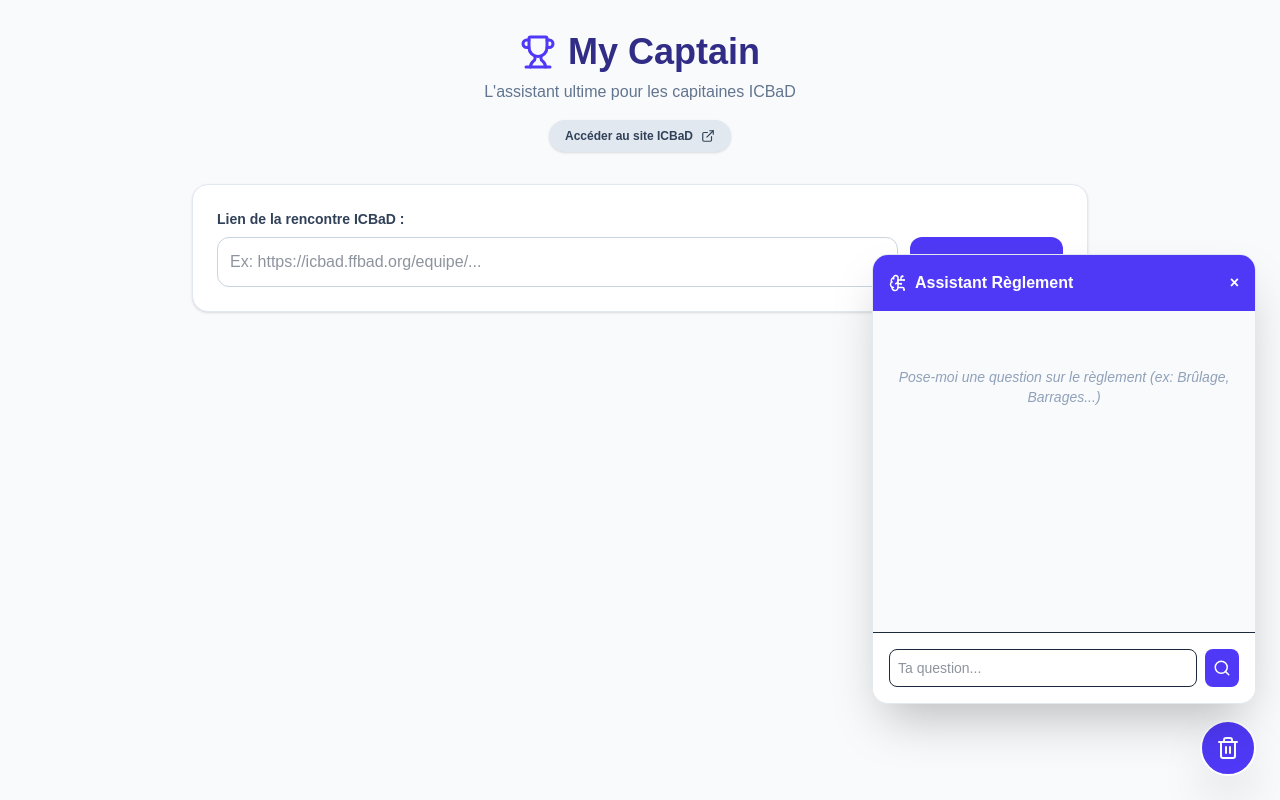
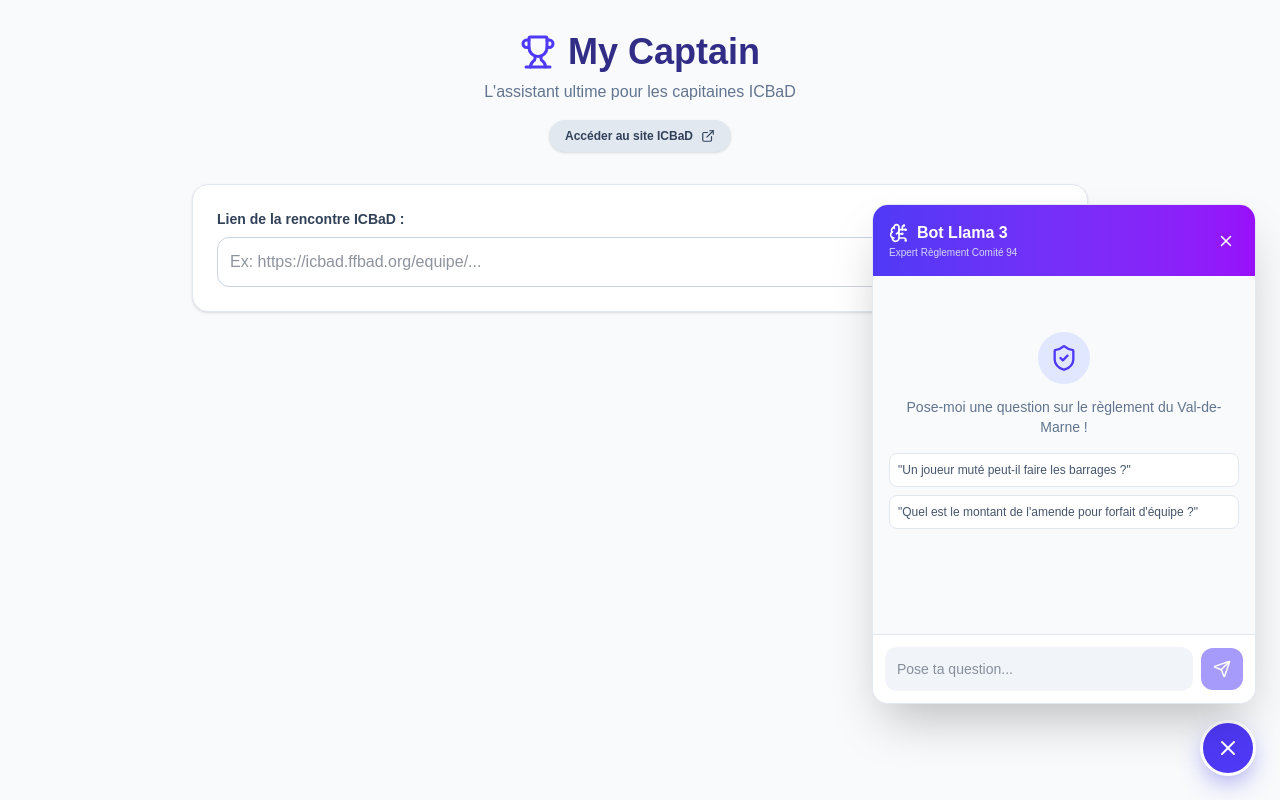
Before and after one commit to ceyliankirch/my-captain, a Next.js app: page / in a window 1280 px wide. Both pictures are taken after a click on the button "Poser une question sur le règlement". Built offline with nearby package versions, Linux system fonts and the light colour scheme.

Commit message:
rmoved compo ia

```diff
--- a/src/app/page.jsx
+++ b/src/app/page.jsx
@@ -1,9 +1,9 @@
 "use client";
 
-import { useState, useEffect } from 'react';
+import { useState, useEffect, useRef } from 'react';
 import {
   Trophy, Scale, Users, User, Flame, CheckCircle, BrainCircuit,
-  Star, Sparkles, Trash2, AlertTriangle, ShieldCheck, Search, SlidersHorizontal, FileText, ExternalLink, Crown, ShieldAlert, MessageCircleQuestion, Send, X
+  Star, Trash2, AlertTriangle, ShieldCheck, Search, SlidersHorizontal, FileText, ExternalLink, Crown, ShieldAlert, MessageCircleQuestion, Send, X
 } from 'lucide-react';
 
 const RankBadge = ({ rank, cpph }) => {
@@ -28,7 +28,6 @@
   const [resultat, setResultat] = useState(null);
   const [loading, setLoading] = useState(false);
   const [error, setError] = useState('');
-  const [showIA, setShowIA] = useState(false);
   const [showCompoOfficielle, setShowCompoOfficielle] = useState(false);
   const [favoris, setFavoris] = useState([]);
 
@@ -37,44 +36,28 @@
   const [hideNonQualifies, setHideNonQualifies] = useState(false);
   const [sortBy, setSortBy] = useState('default');
 
+  // --- STATES POUR LE CHATBOT ---
   const [chatOpen, setChatOpen] = useState(false);
-const [input, setInput] = useState('');
-const [messages, setMessages] = useState([]);
-const [isTyping, setIsTyping] = useState(false);
-
-const handleSendMessage = async (e) => {
-  e.preventDefault();
-  if (!input.trim()) return;
-
-  const userMsg = { role: "user", content: input };
-  setMessages(prev => [...prev, userMsg]);
-  setInput('');
-  setIsTyping(true);
-
-  try {
-    const res = await fetch('/api/chat', {
-      method: 'POST',
-      body: JSON.stringify({ messages: [...messages, userMsg] }),
-    });
-    const data = await res.json();
-    setMessages(prev => [...prev, { role: "assistant", content: data.content }]);
-  } catch (err) {
-    setMessages(prev => [...prev, { role: "assistant", content: "Erreur de connexion..." }]);
-  } finally {
-    setIsTyping(false);
-  }
-};
+  const [chatInput, setChatInput] = useState('');
+  const [chatMessages, setChatMessages] = useState([]);
+  const [isTyping, setIsTyping] = useState(false);
+  const messagesEndRef = useRef(null);
 
   useEffect(() => {
     const savedFavs = localStorage.getItem('icbad_favoris');
     if (savedFavs) { try { setFavoris(JSON.parse(savedFavs)); } catch (e) { setFavoris([]); } }
   }, []);
 
+  // Auto-scroll pour le chat
+  useEffect(() => {
+    messagesEndRef.current?.scrollIntoView({ behavior: 'smooth' });
+  }, [chatMessages, isTyping]);
+
   const isFavori = favoris.some(f => f.url === url);
 
   const analyserEquipe = async (e) => {
     e.preventDefault();
-    setLoading(true); setError(''); setResultat(null); setShowIA(false); setShowCompoOfficielle(false);
+    setLoading(true); setError(''); setResultat(null); setShowCompoOfficielle(false);
     try {
       const response = await fetch(`/api/equipe?url=${encodeURIComponent(url)}`);
       const data = await response.json();
@@ -102,37 +85,31 @@
     localStorage.setItem('icbad_favoris', JSON.stringify(newFavs));
   };
 
-  const getCompoIA = () => {
-    if (!resultat) return null;
-    const dispos = resultat.joueurs.filter(j => !j.isInactif && !j.isBrule);
-    const hommes = dispos.filter(j => j.genre === 'H');
-    const femmes = dispos.filter(j => j.genre === 'F');
+  // --- FONCTION D'ENVOI DU CHATBOT ---
+  const handleSendMessage = async (e) => {
+    e.preventDefault();
+    if (!chatInput.trim()) return;
 
-    const sh = [...hommes].sort((a, b) => (b.cpphs?.S || 0) - (a.cpphs?.S || 0)).slice(0, 3);
-    const sd = [...femmes].sort((a, b) => (b.cpphs?.S || 0) - (a.cpphs?.S || 0)).slice(0, 1);
+    const userMsg = { role: "user", content: chatInput };
+    setChatMessages(prev => [...prev, userMsg]);
+    setChatInput('');
+    setIsTyping(true);
 
-    const trouverMeilleurePaire = (groupeA, groupeB, typeStats, typePaire) => {
-      let maxMatches = 0; let meilleurePaire = null;
-      for (let i = 0; i < groupeA.length; i++) {
-        for (let j = (groupeA === groupeB ? i + 1 : 0); j < groupeB.length; j++) {
-          const p1 = groupeA[i]; const p2 = groupeB[j];
-          const m = Math.max(p1.paires?.[typePaire]?.[p2.profilUrl] || 0, p2.paires?.[typePaire]?.[p1.profilUrl] || 0);
-          if (m > maxMatches) { maxMatches = m; meilleurePaire = [p1, p2]; }
-        }
-      }
-      if (maxMatches > 0) return { joueurs: meilleurePaire, communs: maxMatches };
-      const fallback = [...groupeA].sort((a, b) => (b.stats?.[typeStats] || 0) - (a.stats?.[typeStats] || 0)).slice(0, 2);
-      return { joueurs: fallback, communs: 0 };
-    };
-
-    const dhData = trouverMeilleurePaire(hommes, hommes, 'D', 'doubles');
-    const ddData = trouverMeilleurePaire(femmes, femmes, 'D', 'doubles');
-    const dxData = trouverMeilleurePaire(hommes, femmes, 'M', 'mixtes');
-
-    return { sh, sd, dh: dhData.joueurs, dhCommuns: dhData.communs, dd: ddData.joueurs, ddCommuns: ddData.communs, dx: { h: dxData.joueurs[0], f: dxData.joueurs[1] }, dxCommuns: dxData.communs };
+    try {
+      const res = await fetch('/api/chat', {
+        method: 'POST',
+        headers: { 'Content-Type': 'application/json' },
+        body: JSON.stringify({ messages: [...chatMessages, userMsg] }),
+      });
+      const data = await res.json();
+      setChatMessages(prev => [...prev, { role: "assistant", content: data.content }]);
+    } catch (err) {
+      setChatMessages(prev => [...prev, { role: "assistant", content: "Désolé, problème de connexion au règlement..." }]);
+    } finally {
+      setIsTyping(false);
+    }
   };
 
-  const compo = getCompoIA();
   const nbDispos = resultat ? resultat.joueurs.filter(j => !j.isBrule && !j.isInactif).length : 0;
 
   let displayedPlayers = resultat?.joueurs || [];
@@ -140,14 +117,14 @@
   if (hideAbsents) displayedPlayers = displayedPlayers.filter(j => !j.isInactif);
   if (hideNonQualifies) displayedPlayers = displayedPlayers.filter(j => j.isQualifieBarrage);
   if (sortBy !== 'default') {
-    displayedPlayers = [...displayedPlayers].sort((a, b) => {
-      return (b.cpphs?.[sortBy] || 0) - (a.cpphs?.[sortBy] || 0);
-    });
+    displayedPlayers = [...displayedPlayers].sort((a, b) => (b.cpphs?.[sortBy] || 0) - (a.cpphs?.[sortBy] || 0));
   }
 
   return (
-    <main className="min-h-screen bg-slate-50 p-4 md:p-8 font-sans text-slate-800">
+    <main className="min-h-screen bg-slate-50 p-4 md:p-8 font-sans text-slate-800 pb-24">
       <div className="max-w-4xl mx-auto">
+
+        {/* En-tête */}
         <header className="mb-8 text-center relative">
           <h1 className="text-4xl font-extrabold text-indigo-900 mb-2 flex items-center justify-center gap-3">
             <Trophy size={36} className="text-indigo-600" /> My Captain
@@ -158,6 +135,7 @@
           </a>
         </header>
 
+        {/* Bloc Recherche */}
         <div className="bg-white p-6 rounded-2xl shadow-sm border border-slate-200 mb-8">
           <form onSubmit={analyserEquipe}>
             <div className="flex justify-between items-end mb-2">
@@ -191,27 +169,27 @@
           )}
         </div>
 
+        {/* Résultats */}
         {resultat && (
           <div className="space-y-6 animate-fade-in">
             {/* Statistiques rapides */}
             <div className="grid grid-cols-1 md:grid-cols-3 gap-4">
-              <div className="bg-white p-5 rounded-2xl shadow-sm border border-slate-200 text-center">
-                <p className="text-slate-500 text-sm font-bold uppercase mb-1">Équipe</p>
-                <p className="text-xl font-black text-indigo-900">{resultat.equipe.sigle || '?'}</p>
+              <div className="bg-white p-5 rounded-2xl shadow-sm border border-slate-200 text-center flex flex-col items-center justify-center">
+                <p className="text-slate-500 text-sm font-bold uppercase flex items-center gap-1 mb-1"><ShieldCheck size={16} /> Équipe</p>
+                <p className="text-2xl font-black text-indigo-900">{resultat.equipe.sigle ? `${resultat.equipe.sigle} - Eq ${resultat.equipe.num}` : 'Inconnue'}</p>
               </div>
-              <div className="bg-white p-5 rounded-2xl shadow-sm border border-slate-200 text-center border-b-4 border-b-blue-500">
-                <p className="text-slate-500 text-sm font-bold uppercase mb-1 flex justify-center items-center gap-1"><Scale size={16}/> Poids</p>
+              <div className="bg-white p-5 rounded-2xl shadow-sm border border-slate-200 text-center border-b-4 border-b-blue-500 flex flex-col items-center justify-center">
+                <p className="text-slate-500 text-sm font-bold uppercase flex justify-center items-center gap-1 mb-1"><Scale size={16} /> Poids Règlementaire</p>
                 <p className="text-3xl font-black text-blue-600">{resultat.poidsEquipe} <span className="text-lg">pts</span></p>
               </div>
-              <div className="bg-white p-5 rounded-2xl shadow-sm border border-slate-200 text-center">
-                <p className="text-slate-500 text-sm font-bold uppercase mb-1">Dispos</p>
+              <div className="bg-white p-5 rounded-2xl shadow-sm border border-slate-200 text-center flex flex-col items-center justify-center">
+                <p className="text-slate-500 text-sm font-bold uppercase flex items-center gap-1 mb-1"><Users size={16} /> Joueurs Dispos</p>
                 <p className="text-2xl font-black text-slate-800">{nbDispos} / {resultat.joueurs.length}</p>
               </div>
             </div>
 
-            <div className="flex gap-4 mb-4 flex-col sm:flex-row">
-              <button onClick={() => setShowCompoOfficielle(!showCompoOfficielle)} className="flex-1 bg-white border border-blue-200 hover:bg-blue-50 text-blue-700 font-bold py-3 px-6 rounded-xl shadow-sm transition flex items-center justify-center gap-2"><FileText size={18} /> {showCompoOfficielle ? 'Masquer' : 'Voir'} Compo Officielle</button>
-              <button onClick={() => setShowIA(!showIA)} className="flex-1 bg-gradient-to-r from-purple-600 to-indigo-600 hover:from-purple-700 hover:to-indigo-700 text-white font-bold py-3 px-6 rounded-xl shadow-sm transition flex items-center justify-center gap-2"><Sparkles size={18} /> {showIA ? 'Masquer' : 'Générer'} Compo IA</button>
+            <div className="flex gap-4 mb-4">
+              <button onClick={() => setShowCompoOfficielle(!showCompoOfficielle)} className="w-full bg-white border border-blue-200 hover:bg-blue-50 text-blue-700 font-bold py-3 px-6 rounded-xl shadow-sm transition flex items-center justify-center gap-2"><FileText size={18} /> {showCompoOfficielle ? 'Masquer' : 'Voir'} la compo Type </button>
             </div>
 
             {/* Panneau Compo Officielle */}
@@ -222,51 +200,9 @@
                   {resultat.compoTypeOfficielle.map((c, i) => (
                     <div key={i} className="bg-white p-3 rounded-xl border border-blue-100 shadow-sm text-center">
                       <span className="font-bold text-blue-700 block mb-2 border-b border-blue-50 pb-1">{c.match}</span>
-                      {c.joueurs.map((joueurText, k) => ( <div key={k} className="text-xs font-semibold text-slate-700">{joueurText}</div> ))}
+                      {c.joueurs.map((joueurText, k) => ( <div key={k} className="text-xs font-semibold text-slate-700 mt-1">{joueurText}</div> ))}
                     </div>
                   ))}
-                </div>
-              </div>
-            )}
-
-            {/* Panneau Compo IA */}
-            {showIA && compo && (
-              <div className="bg-purple-50 p-6 rounded-2xl border border-purple-200 shadow-sm animate-fade-in">
-                <h3 className="text-xl font-bold text-purple-900 mb-4 flex items-center gap-2"><BrainCircuit size={24} className="text-purple-600"/> Compo IA Stratégique</h3>
-                <div className="grid grid-cols-1 md:grid-cols-3 gap-4">
-                  <div className="bg-white p-4 rounded-xl shadow-sm border border-purple-100">
-                    <h4 className="font-bold text-slate-700 border-b pb-2 mb-3">🏸 Simples</h4>
-                    <ul className="space-y-2 text-sm">
-                      {compo.sh[0] ? <li><span className="font-bold text-indigo-600 w-10 inline-block">SH1:</span> {compo.sh[0].nom}</li> : <li className="text-red-500">Manque H</li>}
-                      {compo.sh[1] ? <li><span className="font-bold text-indigo-600 w-10 inline-block">SH2:</span> {compo.sh[1].nom}</li> : <li className="text-red-500">Manque H</li>}
-                      {compo.sh[2] ? <li><span className="font-bold text-indigo-600 w-10 inline-block">SH3:</span> {compo.sh[2].nom}</li> : null}
-                      <div className="h-2"></div>
-                      {compo.sd[0] ? <li><span className="font-bold text-pink-600 w-10 inline-block">SD1:</span> {compo.sd[0].nom}</li> : <li className="text-red-500">Manque F</li>}
-                    </ul>
-                  </div>
-                  <div className="bg-white p-4 rounded-xl shadow-sm border border-purple-100">
-                    <h4 className="font-bold text-slate-700 border-b pb-2 mb-3">👯 Doubles</h4>
-                    <ul className="space-y-2 text-sm">
-                      <li><span className="font-bold text-indigo-600 w-10 inline-block">DH :</span></li>
-                      {compo.dh[0] ? <li className="ml-10 text-slate-700">- {compo.dh[0].nom}</li> : null}
-                      {compo.dh[1] ? <li className="ml-10 text-slate-700">- {compo.dh[1].nom}</li> : null}
-                      {compo.dhCommuns > 0 && <li className="ml-10 text-[10px] text-indigo-500 italic font-semibold">✨ Paire ({compo.dhCommuns}m)</li>}
-                      <div className="h-4"></div>
-                      <li><span className="font-bold text-pink-600 w-10 inline-block">DD :</span></li>
-                      {compo.dd[0] ? <li className="ml-10 text-slate-700">- {compo.dd[0].nom}</li> : null}
-                      {compo.dd[1] ? <li className="ml-10 text-slate-700">- {compo.dd[1].nom}</li> : null}
-                      {compo.ddCommuns > 0 && <li className="ml-10 text-[10px] text-pink-500 italic font-semibold">✨ Paire ({compo.ddCommuns}m)</li>}
-                    </ul>
-                  </div>
-                  <div className="bg-white p-4 rounded-xl shadow-sm border border-purple-100">
-                    <h4 className="font-bold text-slate-700 border-b pb-2 mb-3">👫 Mixte</h4>
-                    <ul className="space-y-2 text-sm">
-                      <li><span className="font-bold text-amber-600 w-10 inline-block">DX1 :</span></li>
-                      {compo.dx.h ? <li className="ml-10 text-slate-700 flex items-center gap-1"><User size={14} className="text-indigo-400"/> {compo.dx.h.nom}</li> : <li className="text-red-500 ml-10">Manque H</li>}
-                      {compo.dx.f ? <li className="ml-10 text-slate-700 flex items-center gap-1"><User size={14} className="text-pink-400"/> {compo.dx.f.nom}</li> : <li className="text-red-500 ml-10">Manque F</li>}
-                      {compo.dxCommuns > 0 && <li className="ml-10 text-[10px] text-amber-500 italic font-semibold">✨ Paire ({compo.dxCommuns}m)</li>}
-                    </ul>
-                  </div>
                 </div>
               </div>
             )}
@@ -302,14 +238,12 @@
                             <User size={16} className={joueur.genre === 'H' ? 'text-indigo-500' : 'text-pink-500'} /> {joueur.nom}
 
                             {/* ÉTIQUETTES / BADGES */}
-                            {joueur.nom.toLowerCase().includes('capitaine') || (resultat.joueurs[i]?.nom === resultat.joueurs.find(x => x.isEquipeType)?.nom && i === 0) ? (
+                            {(joueur.nom.toLowerCase().includes('capitaine') || (resultat.joueurs[i]?.nom === resultat.joueurs.find(x => x.isEquipeType)?.nom && i === 0)) ? (
                               <span className="text-[9px] bg-indigo-100 text-indigo-700 px-1.5 py-0.5 rounded-full uppercase font-bold border border-indigo-200 flex items-center gap-1"><Crown size={10} className="fill-indigo-500"/> Capitaine</span>
                             ) : null}
                             {joueur.isMute && <span className="text-[9px] bg-orange-100 text-orange-700 px-1.5 py-0.5 rounded-full uppercase font-bold">Muté</span>}
                             {joueur.isEquipeType && <span className="text-[9px] bg-yellow-100 text-yellow-700 px-1.5 py-0.5 rounded-full uppercase font-bold flex items-center gap-1 border border-yellow-200"><Star size={10} className="fill-yellow-500"/> Type</span>}
-                            {joueur.isInactif && <span className="text-[9px] bg-slate-100 text-slate-500 px-1.5 py-0.5 rounded-full uppercase font-bold">Absent</span>}
-
-                            {/* --- NOUVELLE ÉTIQUETTE NQ BARRAGES --- */}
+                            {joueur.isInactif && <span className="text-[9px] bg-slate-100 text-slate-500 px-1.5 py-0.5 rounded-full uppercase font-bold border border-slate-200">Absent</span>}
                             {!joueur.isQualifieBarrage && (
                               <span className="text-[9px] bg-red-50 text-red-600 px-1.5 py-0.5 rounded-full uppercase font-bold border border-red-100 flex items-center gap-1" title={`${joueur.nbRencontresJouees} rencontres jouées sur 3 requises`}>
                                 <ShieldAlert size={10}/> NQ BARRAGES
@@ -333,52 +267,77 @@
             </div>
           </div>
         )}
+
       </div>
 
-      {/* BOUTON STICKY */}
+      {/* --- BOT STICKY ASSISTANT REGLEMENT --- */}
       <button
         onClick={() => setChatOpen(!chatOpen)}
-        className="fixed bottom-6 right-6 w-14 h-14 bg-indigo-600 text-white rounded-full shadow-2xl flex items-center justify-center hover:scale-110 transition z-50 border-2 border-white"
+        className="fixed bottom-6 right-6 w-14 h-14 bg-indigo-600 text-white rounded-full shadow-[0_10px_25px_-5px_rgba(79,70,229,0.5)] flex items-center justify-center hover:scale-110 hover:bg-indigo-700 transition-all z-50 border-[3px] border-white"
+        title="Poser une question sur le règlement"
       >
-        {chatOpen ? <Trash2 size={24} /> : <MessageCircleQuestion size={24} />}
+        {chatOpen ? <X size={24} /> : <MessageCircleQuestion size={24} />}
       </button>
 
-      {/* FENETRE DE CHAT */}
       {chatOpen && (
-        <div className="fixed bottom-24 right-6 w-80 md:w-96 h-[450px] bg-white rounded-2xl shadow-2xl flex flex-col z-50 border border-slate-200 animate-fade-in overflow-hidden">
-          <div className="bg-indigo-600 p-4 text-white font-bold flex justify-between items-center">
-            <span className="flex items-center gap-2"><BrainCircuit size={18}/> Assistant Règlement</span>
-            <button onClick={() => setChatOpen(false)}>×</button>
+        <div className="fixed bottom-24 right-6 w-80 sm:w-96 h-[500px] bg-white rounded-2xl shadow-2xl flex flex-col z-50 border border-slate-200 overflow-hidden origin-bottom-right animate-in zoom-in duration-200">
+
+          <div className="bg-gradient-to-r from-indigo-600 to-purple-600 p-4 text-white flex justify-between items-center shadow-md">
+            <div>
+              <h3 className="font-bold flex items-center gap-2"><BrainCircuit size={20}/> Bot Llama 3</h3>
+              <p className="text-[10px] text-indigo-100 opacity-90">Expert Règlement Comité 94</p>
+            </div>
+            <button onClick={() => setChatOpen(false)} className="hover:bg-white/20 p-1 rounded-lg transition"><X size={18}/></button>
           </div>
 
-          <div className="flex-1 overflow-y-auto p-4 space-y-4 bg-slate-50">
-            {messages.length === 0 && (
-              <p className="text-slate-400 text-sm italic text-center mt-10">Pose-moi une question sur le règlement (ex: Brûlage, Barrages...)</p>
+          <div className="flex-1 overflow-y-auto p-4 space-y-4 bg-slate-50 text-sm">
+            {chatMessages.length === 0 && (
+              <div className="text-center mt-10 space-y-3">
+                <div className="bg-indigo-100 text-indigo-600 p-3 rounded-full inline-block mb-2">
+                  <ShieldCheck size={28}/>
+                </div>
+                <p className="text-slate-500 font-medium">Pose-moi une question sur le règlement du Val-de-Marne !</p>
+                <div className="flex flex-col gap-2 mt-4">
+                  <button onClick={() => setChatInput("Un joueur muté peut-il faire les barrages ?")} className="text-xs bg-white border border-slate-200 p-2 rounded-lg text-slate-600 hover:border-indigo-300 text-left transition">"Un joueur muté peut-il faire les barrages ?"</button>
+                  <button onClick={() => setChatInput("Quel est le montant de l'amende pour forfait d'équipe ?")} className="text-xs bg-white border border-slate-200 p-2 rounded-lg text-slate-600 hover:border-indigo-300 text-left transition">"Quel est le montant de l'amende pour forfait d'équipe ?"</button>
+                </div>
+              </div>
             )}
-            {messages.map((m, i) => (
+
+            {chatMessages.map((m, i) => (
               <div key={i} className={`flex ${m.role === 'user' ? 'justify-end' : 'justify-start'}`}>
-                <div className={`max-w-[80%] p-3 rounded-2xl text-sm ${m.role === 'user' ? 'bg-indigo-600 text-white' : 'bg-white border border-slate-200 text-slate-700 shadow-sm'}`}>
+                <div className={`max-w-[85%] p-3 rounded-2xl shadow-sm ${m.role === 'user' ? 'bg-indigo-600 text-white rounded-tr-sm' : 'bg-white border border-slate-200 text-slate-700 rounded-tl-sm'}`}>
                   {m.content}
                 </div>
               </div>
             ))}
-            {isTyping && <div className="text-xs text-slate-400 animate-pulse">Llama est en train de réfléchir...</div>}
+
+            {isTyping && (
+              <div className="flex justify-start">
+                <div className="bg-white border border-slate-200 text-slate-400 p-3 rounded-2xl rounded-tl-sm shadow-sm flex items-center gap-2">
+                  <span className="w-2 h-2 bg-slate-300 rounded-full animate-bounce"></span>
+                  <span className="w-2 h-2 bg-slate-300 rounded-full animate-bounce delay-75"></span>
+                  <span className="w-2 h-2 bg-slate-300 rounded-full animate-bounce delay-150"></span>
+                </div>
+              </div>
+            )}
+            <div ref={messagesEndRef} />
           </div>
 
-          <form onSubmit={handleSendMessage} className="p-4 border-t bg-white flex gap-2">
+          <form onSubmit={handleSendMessage} className="p-3 border-t border-slate-200 bg-white flex gap-2 items-center">
             <input
-              value={input}
-              onChange={(e) => setInput(e.target.value)}
-              placeholder="Ta question..."
-              className="flex-1 text-sm p-2 border rounded-lg outline-none focus:ring-2 focus:ring-indigo-500"
+              value={chatInput}
+              onChange={(e) => setChatInput(e.target.value)}
+              placeholder="Pose ta question..."
+              className="flex-1 text-sm p-3 bg-slate-100 rounded-xl outline-none focus:ring-2 focus:ring-indigo-500 transition"
             />
-            <button type="submit" className="bg-indigo-600 text-white p-2 rounded-lg hover:bg-indigo-700">
-              <Search size={18} />
+            <button type="submit" disabled={!chatInput.trim() || isTyping} className="bg-indigo-600 text-white p-3 rounded-xl hover:bg-indigo-700 transition disabled:opacity-50 disabled:cursor-not-allowed">
+              <Send size={18} />
             </button>
           </form>
+
         </div>
       )}
-
     </main>
   );
 }
```
Also changed, not shown: src/app/api/equipe/route.js (+36 -3 lines).
